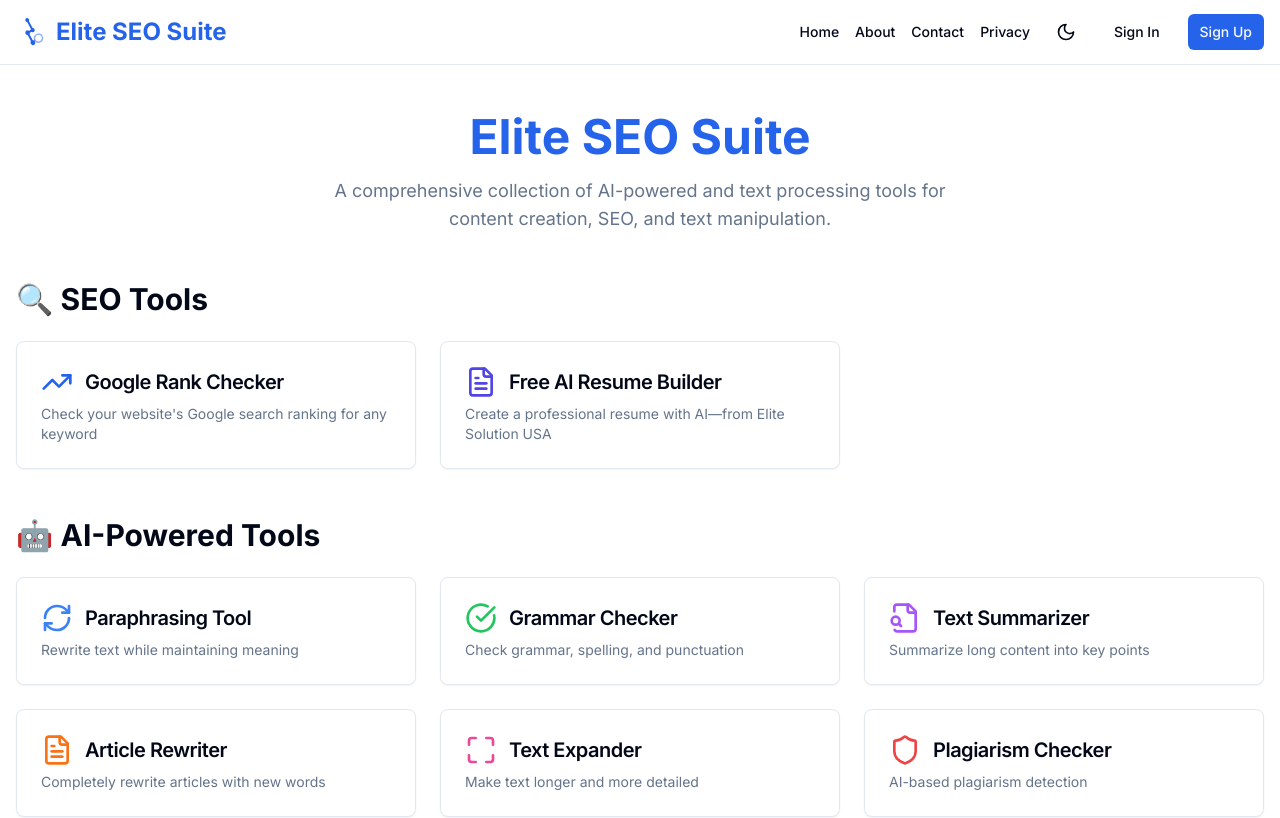
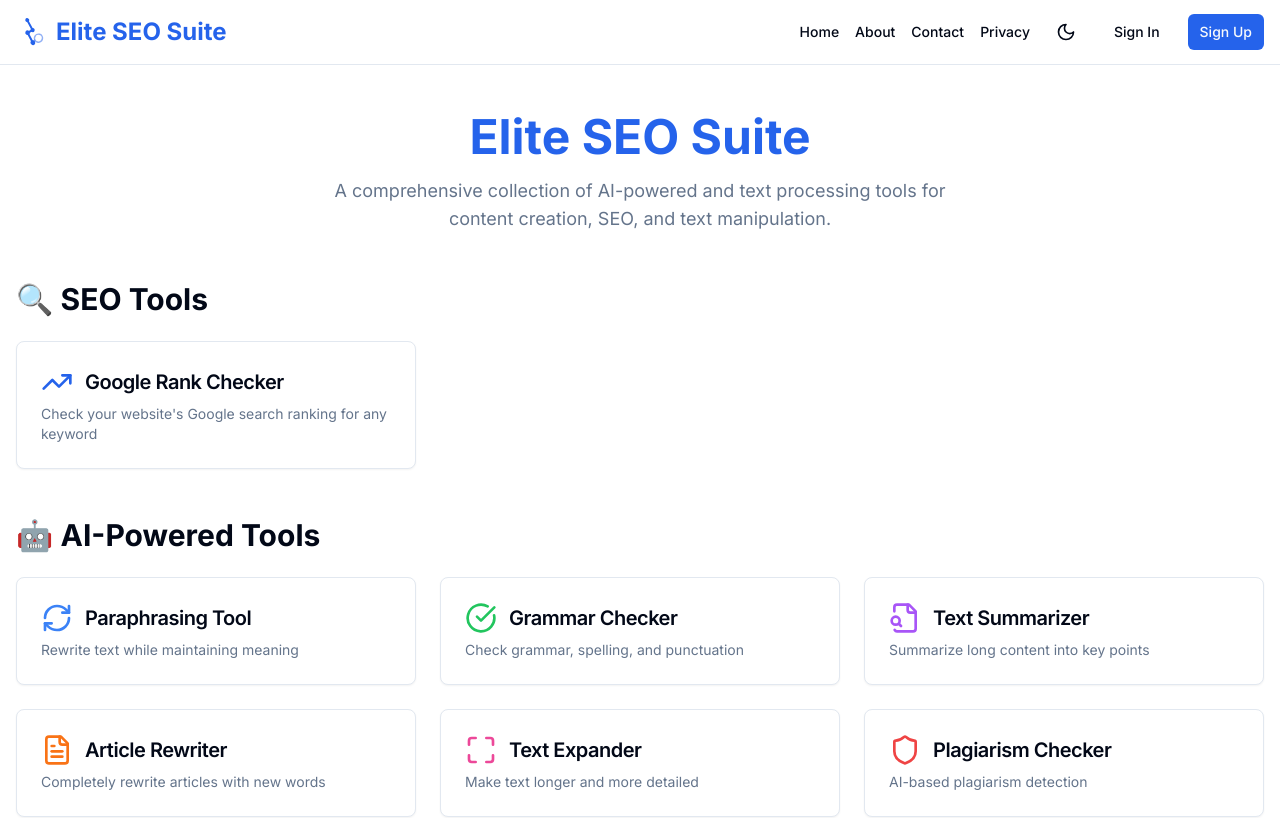
Before and after one commit to codewithmutahir/eliteseotools, a Next.js app: page / in a window 1280 px wide. Shown: the top 818 px of the page. Built offline with nearby package versions, Linux system fonts and the light colour scheme; no server answers.

Commit message:
Remove Free AI Resume Builder from tools list
Removed the 'Free AI Resume Builder' tool from the list.

```diff
--- a/app/page.tsx
+++ b/app/page.tsx
@@ -47,14 +47,6 @@
     href: "/tools/google-rank-checker",
     icon: TrendingUp,
     color: "text-blue-600",
-  },
-  {
-    name: "Free AI Resume Builder",
-    description: "Create a professional resume with AI—from Elite Solution USA",
-    href: "https://resumebuilder.elitesolutionusa.com/",
-    external: true,
-    icon: FileText,
-    color: "text-indigo-600",
   },
 ]
 
```
